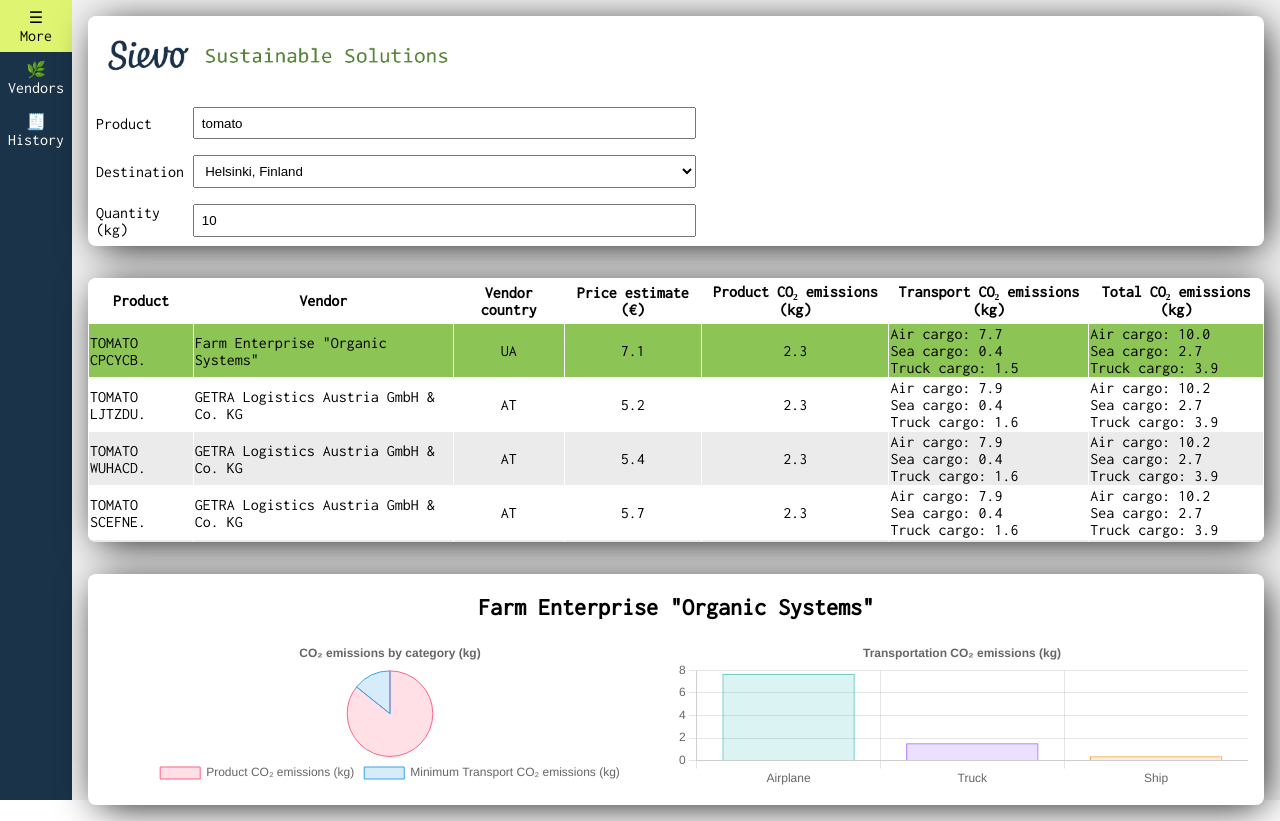
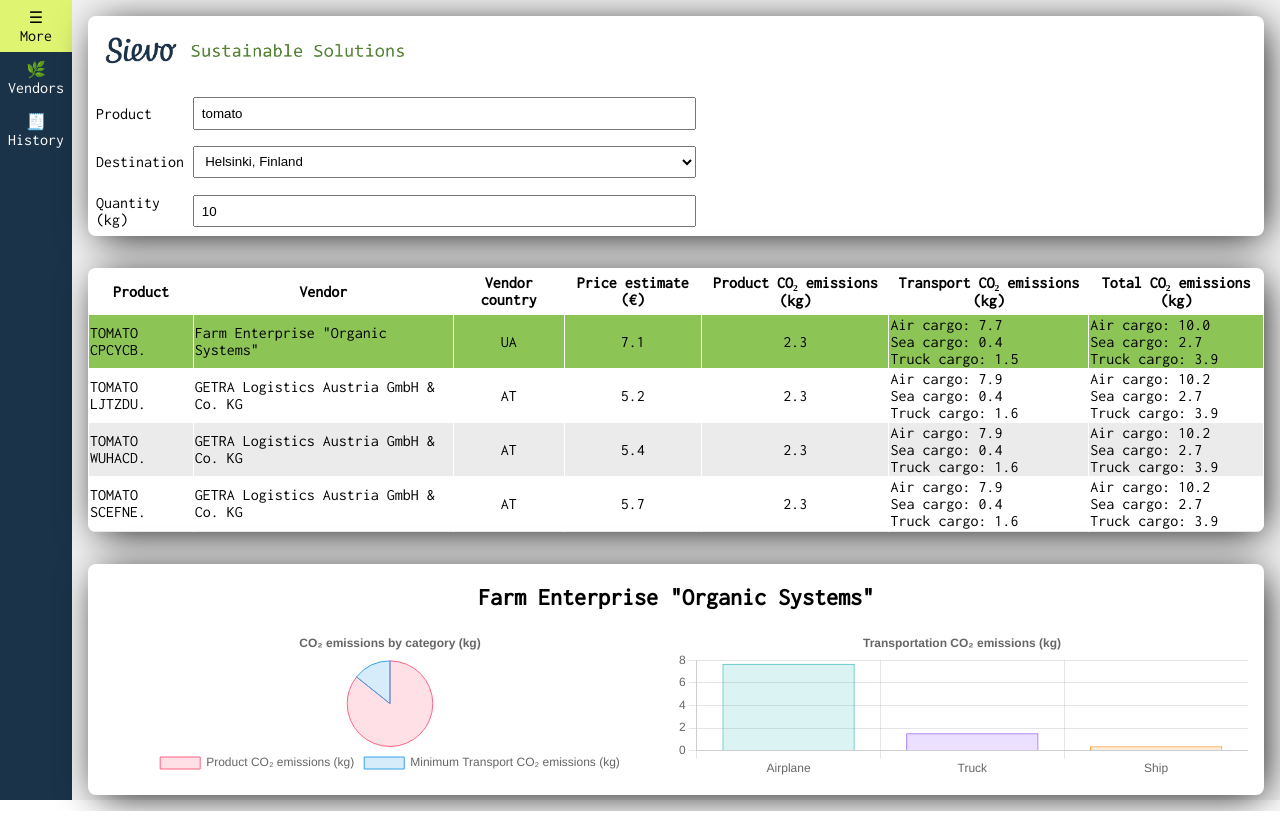
Before and after one commit to lachs1/junction2021, a React (Create React App) app in the folder app/: page / in a window 1280 px wide. Built offline with nearby package versions, Linux system fonts and the light colour scheme.

Commit message:
table header fixed pos

```diff
--- a/app/package.json
+++ b/app/package.json
@@ -6,6 +6,7 @@
     "@testing-library/jest-dom": "^5.15.0",
     "@testing-library/react": "^11.2.7",
     "@testing-library/user-event": "^12.8.3",
+    "chart.js": "^3.6.0",
     "react": "^17.0.2",
     "react-chartjs-2": "^3.3.0",
     "react-dom": "^17.0.2",
--- a/app/src/App.css
+++ b/app/src/App.css
@@ -120,6 +120,9 @@
 
 .VendorTableHeader > th {
   padding: 0.3em;
+  position: sticky;
+  top: 0;
+  background-color: white;
 }
 
 .BestVendorDataWrapper {
@@ -158,3 +161,7 @@
   text-align: center;
   margin-bottom: 0;
 }
+
+.LogoImg {
+  width: 28%;
+}
--- a/app/src/App.js
+++ b/app/src/App.js
@@ -3,6 +3,7 @@
 import './App.css';
 import logo from './img/sievo-sustainable-solutions-transparent.png';
 import Data from './data/sievo_spend_data_preprocessed.json';
+
 
 import { Pie, Bar } from 'react-chartjs-2';
 
@@ -203,7 +204,7 @@
         <div className='Dashboard'>
           <div className='Wrapper'>
             <div className='Controls'>
-              <img src={logo} alt='Logo' height={80} />
+              <img src={logo} alt='Logo' className='LogoImg' />
               <form onSubmit={this.handleSubmit} className='Form'>
                 <div className='FormRow'>
                   <label htmlFor='product' className='FormLabel'>
```
Also changed, not shown: 1 other file (tests, documents, lock files or other folders).
